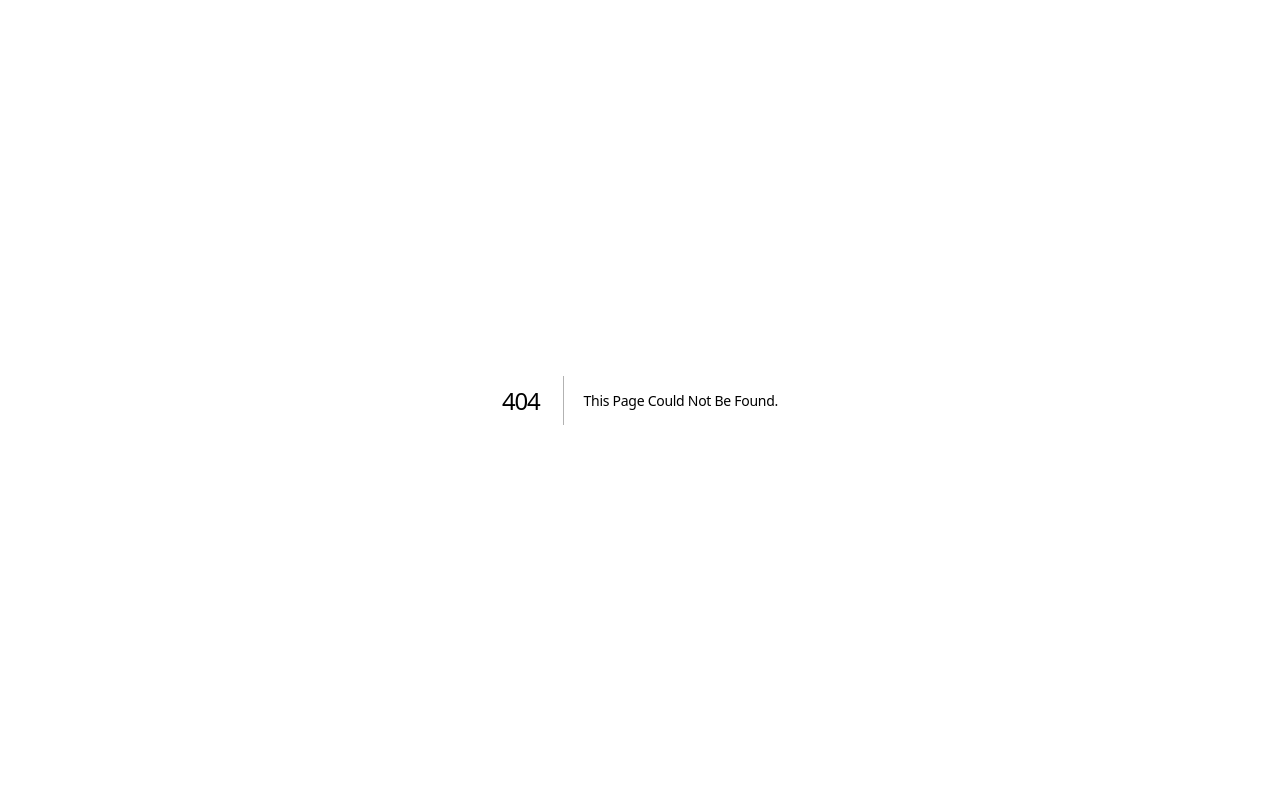
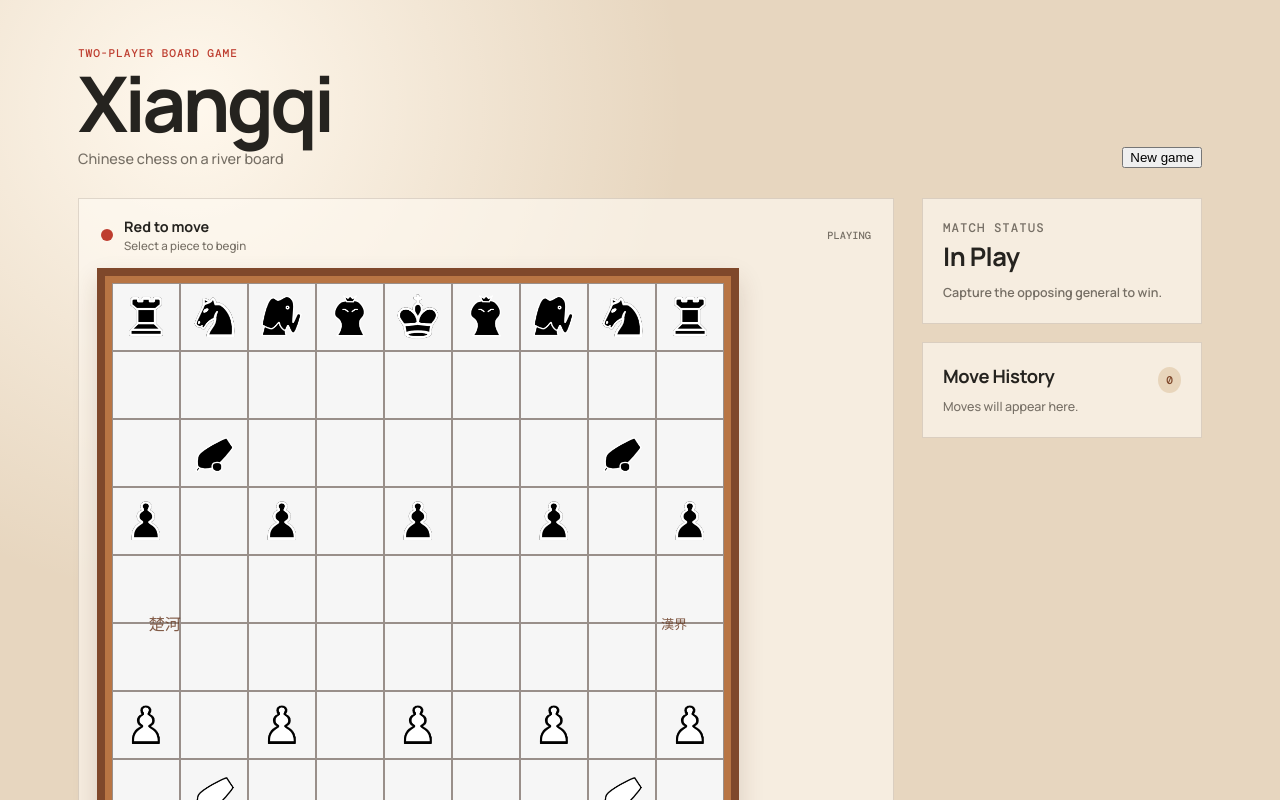
Before and after one commit to RisingSatalite/chess, a Next.js app: page /janggi in a window 1280 px wide. Before the commit this address had no page. Shown: the top 800 px of the page. Built offline with nearby package versions, Linux system fonts and the light colour scheme.

Commit message:
link Janggi

```diff
--- /dev/null
+++ b/src/app/janggi/page.js
@@ -0,0 +1,9 @@
+import JanggiChess from "@/component/janggi";
+
+export default function Home() {
+  return (
+    <div className="">
+      <JanggiChess/>
+    </div>
+  );
+}
--- a/src/app/page.js
+++ b/src/app/page.js
@@ -16,6 +16,9 @@ export default function Home() {
       <Link href="shogi">
         <button>Go to Shogi</button>
       </Link>
+      <Link href="janggi">
+        <button>Go to Janggi</button>
+      </Link>
     </div>
   );
 }
--- a/src/component/janggi.js
+++ b/src/component/janggi.js
@@ -3,7 +3,7 @@
 import Square from "./xiangqiboard";
 import { useEffect, useState } from "react";
 
-export default function XiangqiChess() {
+export default function JanggiChess() {
   const initialBoard = [
     'BR','BH','BE','BA','BG','BA','BE','BH','BR',
     '','','','','','','','','',
```
